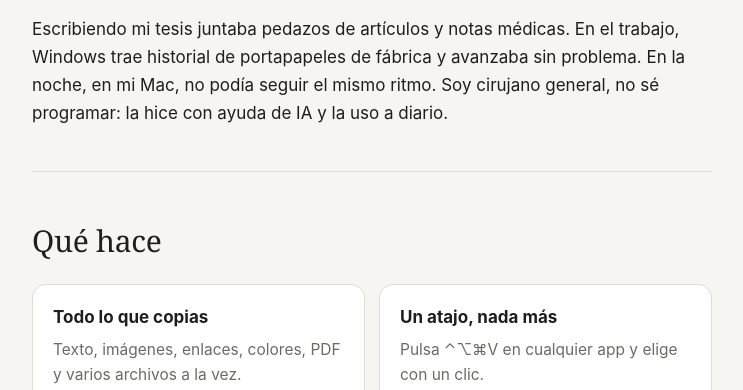
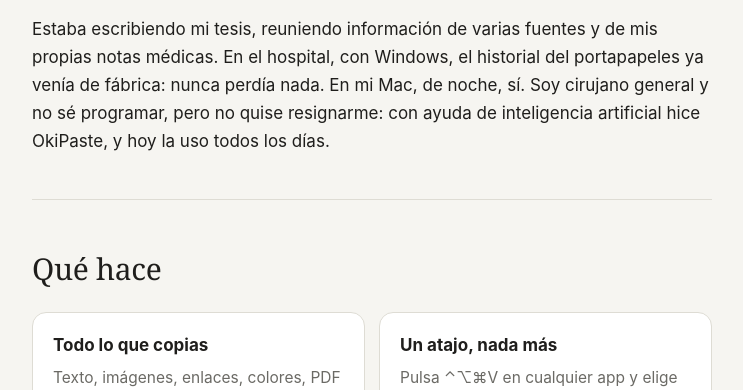
Before and after one commit to ocampo-murguia/OkiPaste, a plain HTML site: page index.html in a window 1280 px wide. Shown: the part 710-1100 px from the top of the page, without its empty margins (268-1011 px from the left). Drawn offline with Linux system fonts and the light colour scheme.

Commit message:
Ajusta el tono de la historia de origen
Alejandro pidió que sonara más emotiva: "juntaba pedazos de
artículos" se sentía frío. Mismos hechos (tesis, Windows en el
hospital, Mac en las noches, cirujano general, ayuda de IA),
tono más cálido.

```diff
--- a/index.html
+++ b/index.html
@@ -165,7 +165,7 @@
 
   <section id="historia">
     <h2>Por qué la hice</h2>
-    <p>Escribiendo mi tesis juntaba pedazos de artículos y notas médicas. En el trabajo, Windows trae historial de portapapeles de fábrica y avanzaba sin problema. En la noche, en mi Mac, no podía seguir el mismo ritmo. Soy cirujano general, no sé programar: la hice con ayuda de IA y la uso a diario.</p>
+    <p>Estaba escribiendo mi tesis, reuniendo información de varias fuentes y de mis propias notas médicas. En el hospital, con Windows, el historial del portapapeles ya venía de fábrica: nunca perdía nada. En mi Mac, de noche, sí. Soy cirujano general y no sé programar, pero no quise resignarme: con ayuda de inteligencia artificial hice OkiPaste, y hoy la uso todos los días.</p>
   </section>
 
   <section id="que-hace">
```
Also changed, not shown: 1 other file.
